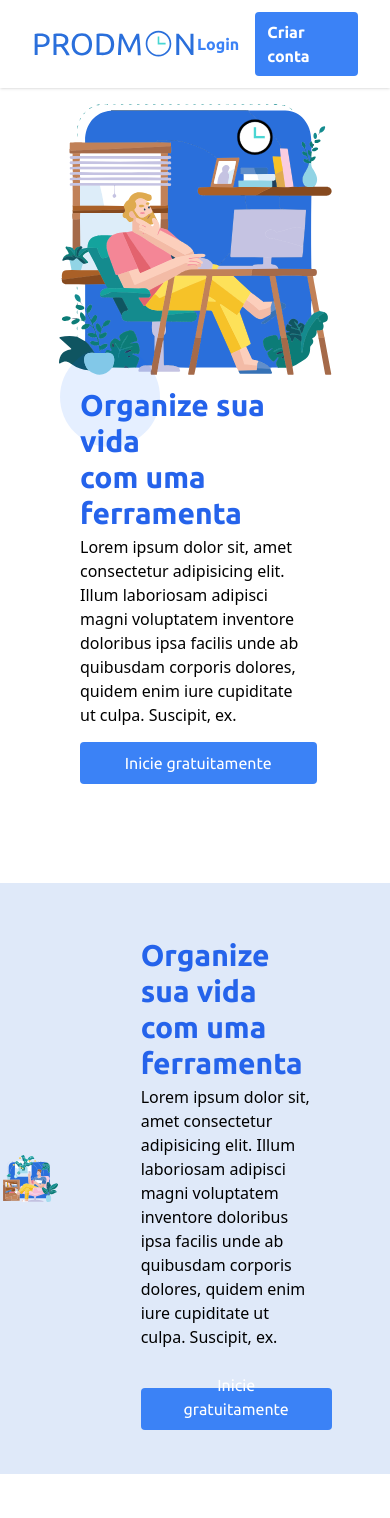
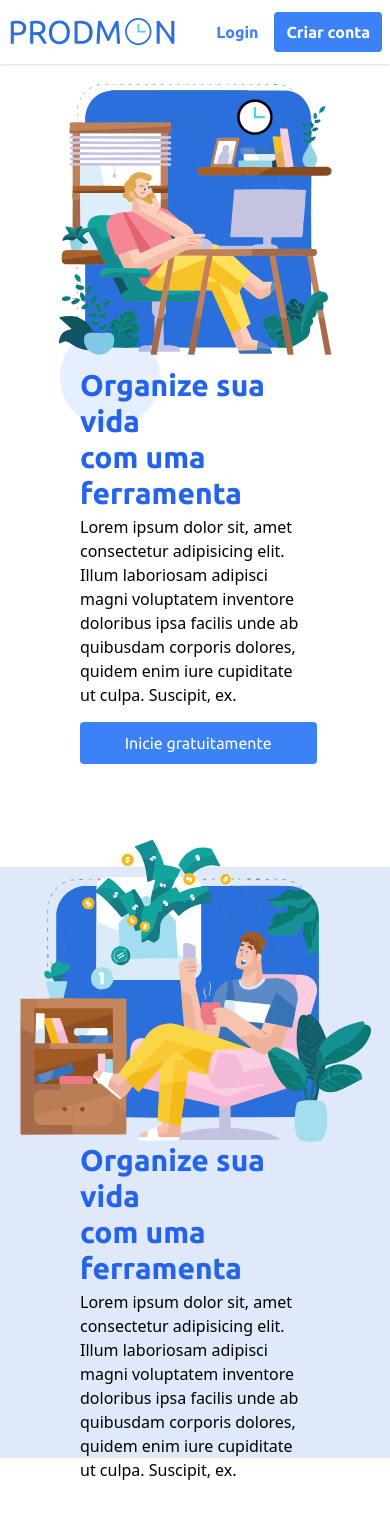
Before and after one commit to Fabiana1vo/Prodmon, an Angular app: page / in a window 390 px wide. Shown: the top 1518 px of the page. Built offline with nearby package versions, Linux system fonts and the light colour scheme.

Commit message:
ajustei as imagens ao tamanho da tela

```diff
--- a/angular.json
+++ b/angular.json
@@ -94,5 +94,8 @@
         }
       }
     }
+  },
+  "cli": {
+    "analytics": "7a040b7a-adbb-48af-93b3-3b1896924cc6"
   }
 }
--- a/src/app/components/home/home.component.html
+++ b/src/app/components/home/home.component.html
@@ -1,6 +1,6 @@
 <!-- Navbar -->
 
-<nav class="flex justify-between items-center px-8 py-3 shadow">
+<nav class="flex justify-between items-center px-2 py-3 shadow">
   <div>
     <!-- Logo -->
     <img src="/assets/images/Logo.svg" alt="logo do prodmon" width="170px">
@@ -18,7 +18,7 @@
 
 <!--  primeira section -->
 <section class="py-5">
-  <div class="flex flex-col sm:flex-col md:flex-col lg:flex-row xl:flex-row justify-center" style="height: 80vh;">
+  <div class="flex flex-col sm:flex-col md:flex-col lg:flex-row xl:flex-row justify-center" style="min-height: 80vh;">
     <div class="w-full sm:w-full md:w-full lg:w-1/2 xl:w-1/2 px-20 py-3 flex flex-col justify-center align-center ">
       <div class="texts">
         <div class="detail" style="position:absolute; margin-top: -40px; margin-left: -20px;">
@@ -28,7 +28,7 @@
         </div>
         <h1 class="font-semibold font-Ubuntu text-3xl text-blue-600">Organize sua  vida
           <h1>com uma ferramenta </h1></h1>
-        <p class="py-1">Lorem ipsum dolor sit, amet consectetur adipisicing elit. Illum laboriosam adipisci magni voluptatem inventore doloribus ipsa facilis unde ab quibusdam corporis dolores, quidem enim iure cupiditate ut culpa. Suscipit, ex.</p>
+        <p class="py-1 w-full sm:w-full md:w-full lg:w-3/4 xl:w-3/4">Lorem ipsum dolor sit, amet consectetur adipisicing elit. Illum laboriosam adipisci magni voluptatem inventore doloribus ipsa facilis unde ab quibusdam corporis dolores, quidem enim iure cupiditate ut culpa. Suscipit, ex.</p>
 
         <div class="button mt-5">
 
@@ -46,25 +46,21 @@
 <!-- section 02 -->
 
 <section class="py-10" style="min-height: 100vh; background-color: #FFF;">
-  <div class="flex flex-row align-center py-10 absolute mt-10 justify-center" style="background-color: #dfe9f9; height: 70vh;">
+  <div class="flex flex-col sm:flex-col md:flex-col lg:flex-row xl:flex-row align-center py-10 absolute mt-10 justify-center" style="background-color: #dfe9f9; height: 70vh;">
 
 
     <div class="w-full sm:w-full md:w-full lg:w-1/2 xl:w-1/2 px-20 flex flex-col justify-center align-center ">
     <div class="texts">
       <h1 class="font-semibold font-Ubuntu text-3xl text-blue-600">Organize sua  vida
         <h1>com uma ferramenta </h1></h1>
-      <p class="py-1">Lorem ipsum dolor sit, amet consectetur adipisicing elit. Illum laboriosam adipisci magni voluptatem inventore doloribus ipsa facilis unde ab quibusdam corporis dolores, quidem enim iure cupiditate ut culpa. Suscipit, ex.</p>
+      <p class="py-1 w-full sm:w-full md:w-full lg:w-3/4 xl:w-3/4">Lorem ipsum dolor sit, amet consectetur adipisicing elit. Illum laboriosam adipisci magni voluptatem inventore doloribus ipsa facilis unde ab quibusdam corporis dolores, quidem enim iure cupiditate ut culpa. Suscipit, ex.</p>
 
-      <div class="button mt-5">
 
-       <a href="#" class="bg-blue-500 px-8 py-3 rounded text-white font-Ubuntu w-full"><button class="w-9/12">Inicie gratuitamente</button></a>
-
-        </div>
     </div>
     </div>
 
     <div class="w-full sm:w-full md:w-full lg:w-1/2 xl:w-1/2 justify-center items-center flex flex-col order-first sm:order-first md:order-first lg:order-last xl:order-last">
-      <img src="/assets/images/imagemDois.svg" alt="" width="90%">
+      <img src="/assets/images/imagemDois.svg" alt="" width="90%" style="max-width:590px;">
   </div>
 </div>
 </section>
```
